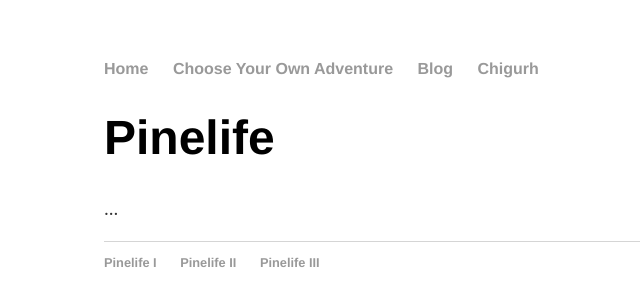
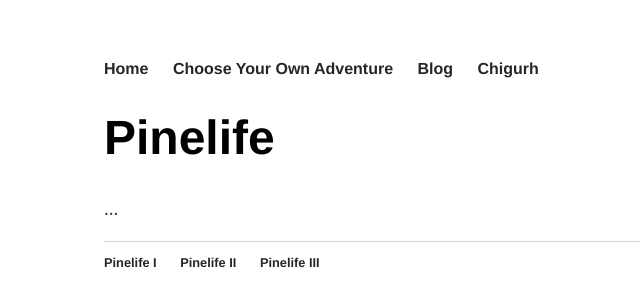
Before and after one commit to Pinelife/pinelife.github.io, a Jekyll site: the page built from index.html, in a window 1280 px wide. Shown: the top 307 px of the page, without its empty margins (88-728 px from the left). Built offline with Jekyll 4.4.1, drawn with Linux system fonts in a browser that asks for light colours.

Commit message:
Update main.css

```diff
--- a/css/main.css
+++ b/css/main.css
@@ -14,11 +14,11 @@ nav ul li, footer ul li {
 }
 a {
     text-decoration: none;
-    color: #999;
+    color: #262626;
 }
 a:hover {
     text-decoration: underline;
-    color: #ffff00;
+    color: #cc99ff;
 }
 h1 {
     font-size: 3em;
```
